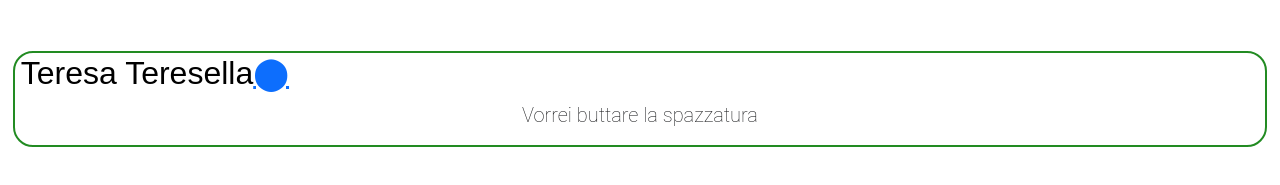
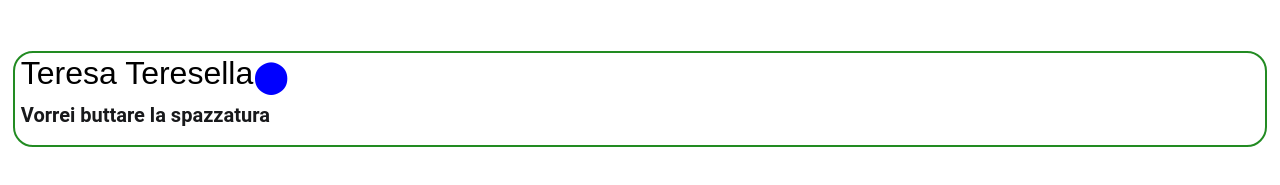
Before and after one commit to Felpat0/ISM_Local, a plain HTML site: page chat.html in a window 1280 px wide. Shown: the part 173-358 px from the top of the page. Drawn offline with nearby package versions, Linux system fonts and the light colour scheme; no server answers.

Commit message:
Update chat.css

```diff
--- a/css/chat.css
+++ b/css/chat.css
@@ -5,6 +5,7 @@
   top: 28%;
   left: 1%;
 }
+
 .element {
   position: relative;
   width: 100%;
@@ -21,6 +22,18 @@
 
 .msg {
   text-align: left;
+}
+
+.msg-unread {
+  text-align: left;
+  font-weight: bold;
+}
+
+.notification {
+  position: absolute;
+  top: 4%;
+  color: #0000ff;
+  text-decoration: none;
 }
 
 .chat {
```
